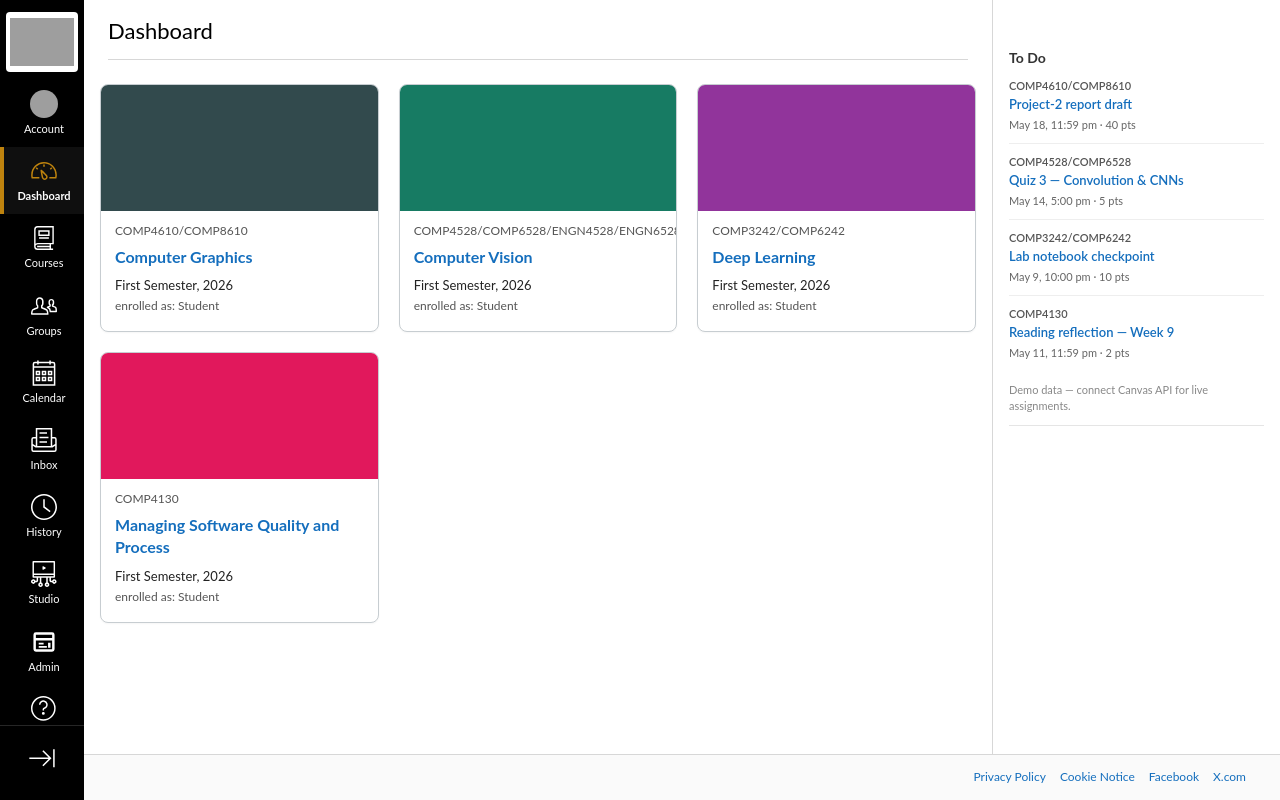
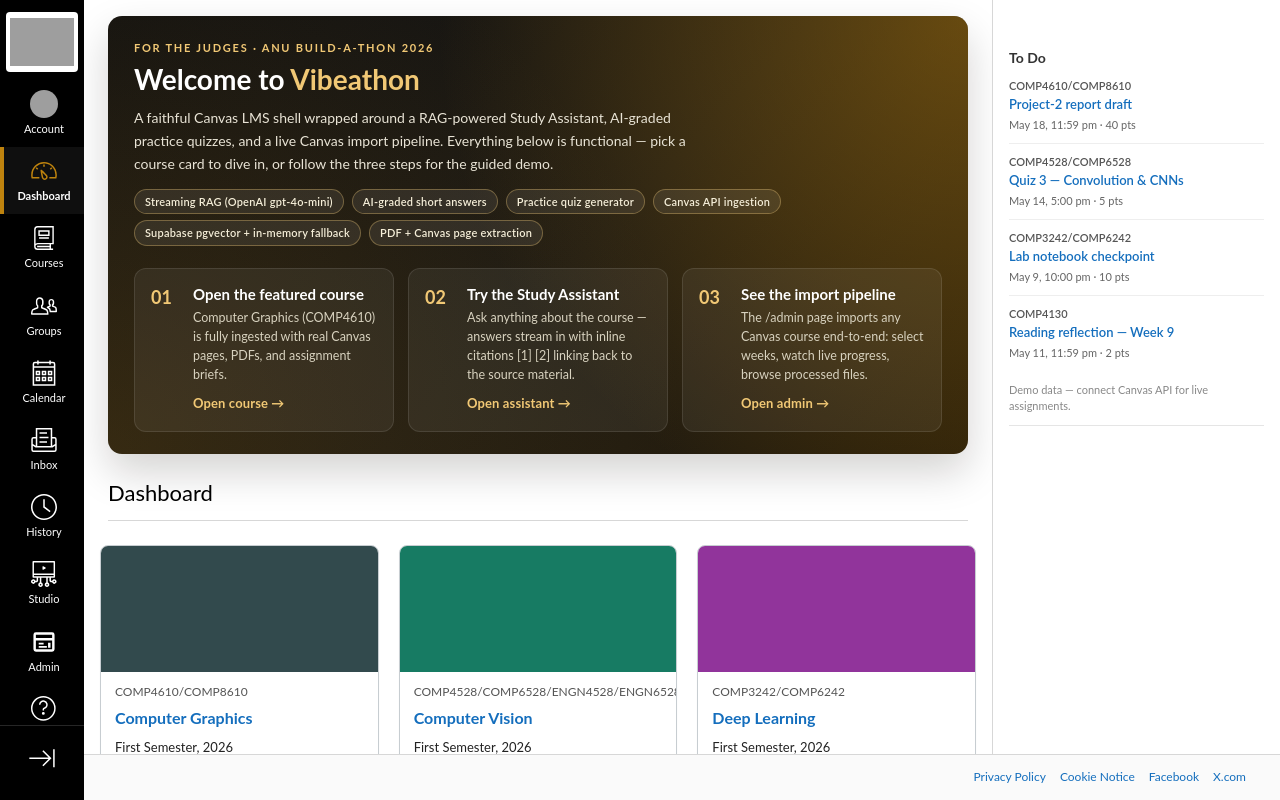
Before and after one commit to HarryRandall/vibeathon, a Next.js app: page / in a window 1280 px wide. Built offline with nearby package versions, Linux system fonts and the light colour scheme; grey boxes are pictures that could not be loaded.

Commit message:
landing page

```diff
--- a/src/app/globals.css
+++ b/src/app/globals.css
@@ -1954,3 +1954,169 @@ body {
     flex-direction: column;
   }
 }
+
+/* Dashboard – judges' guided demo banner */
+.judge-guide {
+  margin: 16px 16px 8px;
+  padding: 24px 26px 22px;
+  border-radius: 14px;
+  background: linear-gradient(135deg, #111111 0%, #1d1a14 55%, #2a1f0a 100%);
+  color: #fefdf8;
+  box-shadow: 0 18px 40px rgba(15, 12, 5, 0.18);
+  position: relative;
+  overflow: hidden;
+  max-width: 1200px;
+}
+
+.judge-guide::before {
+  content: '';
+  position: absolute;
+  inset: 0;
+  background:
+    radial-gradient(circle at 100% 0%, rgba(190, 131, 14, 0.45) 0%, transparent 55%),
+    radial-gradient(circle at 0% 100%, rgba(190, 131, 14, 0.18) 0%, transparent 60%);
+  pointer-events: none;
+}
+
+.judge-guide > * {
+  position: relative;
+}
+
+.judge-guide__intro {
+  max-width: 780px;
+}
+
+.judge-guide__eyebrow {
+  margin: 0;
+  font-size: 11px;
+  font-weight: 700;
+  letter-spacing: 0.16em;
+  text-transform: uppercase;
+  color: #f1c875;
+}
+
+.judge-guide__title {
+  margin: 8px 0 10px;
+  font-size: 28px;
+  line-height: 1.15;
+  font-weight: 700;
+  color: #ffffff;
+}
+
+.judge-guide__title span {
+  color: #f1c875;
+}
+
+.judge-guide__lede {
+  margin: 0;
+  font-size: 14px;
+  line-height: 1.65;
+  color: #e9e4d6;
+  max-width: 70ch;
+}
+
+.judge-guide__pills {
+  list-style: none;
+  margin: 14px 0 0;
+  padding: 0;
+  display: flex;
+  flex-wrap: wrap;
+  gap: 6px 8px;
+}
+
+.judge-guide__pills li {
+  background: rgba(255, 255, 255, 0.08);
+  border: 1px solid rgba(241, 200, 117, 0.35);
+  color: #f6efd9;
+  font-size: 11px;
+  font-weight: 600;
+  letter-spacing: 0.02em;
+  padding: 4px 10px;
+  border-radius: 999px;
+}
+
+.judge-guide__steps {
+  list-style: none;
+  margin: 22px 0 0;
+  padding: 0;
+  display: grid;
+  grid-template-columns: repeat(3, minmax(0, 1fr));
+  gap: 14px;
+}
+
+.judge-step {
+  background: rgba(255, 255, 255, 0.06);
+  border: 1px solid rgba(255, 255, 255, 0.1);
+  border-radius: 12px;
+  padding: 16px 16px 18px;
+  display: flex;
+  gap: 14px;
+  transition: background 160ms ease, border-color 160ms ease, transform 160ms ease;
+}
+
+.judge-step:hover {
+  background: rgba(255, 255, 255, 0.1);
+  border-color: rgba(241, 200, 117, 0.55);
+  transform: translateY(-2px);
+}
+
+.judge-step__number {
+  font-size: 18px;
+  font-weight: 700;
+  color: #f1c875;
+  font-variant-numeric: tabular-nums;
+  flex-shrink: 0;
+  min-width: 28px;
+}
+
+.judge-step__body {
+  display: flex;
+  flex-direction: column;
+  gap: 6px;
+  min-width: 0;
+}
+
+.judge-step__title {
+  margin: 0;
+  font-size: 15px;
+  font-weight: 700;
+  color: #ffffff;
+  line-height: 1.25;
+}
+
+.judge-step__copy {
+  margin: 0;
+  font-size: 12.5px;
+  line-height: 1.5;
+  color: #d8d2bf;
+}
+
+.judge-step__cta {
+  margin-top: 4px;
+  align-self: flex-start;
+  color: #f1c875;
+  font-size: 13px;
+  font-weight: 700;
+  text-decoration: none;
+  letter-spacing: 0.01em;
+}
+
+.judge-step__cta:hover {
+  text-decoration: underline;
+  color: #ffd98c;
+}
+
+@media (max-width: 991px) {
+  .judge-guide {
+    margin: 12px 12px 4px;
+    padding: 20px 18px 18px;
+  }
+
+  .judge-guide__title {
+    font-size: 22px;
+  }
+
+  .judge-guide__steps {
+    grid-template-columns: 1fr;
+  }
+}
--- a/src/app/page.tsx
+++ b/src/app/page.tsx
@@ -1,11 +1,81 @@
 import Link from 'next/link';
-import { DASHBOARD_COURSES } from '@/lib/canvas-demo';
+import { DASHBOARD_COURSES, FEATURE_COURSE_ID } from '@/lib/canvas-demo';
+
+const JUDGE_STEPS = [
+  {
+    number: '01',
+    title: 'Open the featured course',
+    body: 'Computer Graphics (COMP4610) is fully ingested with real Canvas pages, PDFs, and assignment briefs.',
+    href: `/courses/${FEATURE_COURSE_ID}`,
+    cta: 'Open course →',
+  },
+  {
+    number: '02',
+    title: 'Try the Study Assistant',
+    body: 'Ask anything about the course — answers stream in with inline citations [1] [2] linking back to the source material.',
+    href: `/courses/${FEATURE_COURSE_ID}/assistant`,
+    cta: 'Open assistant →',
+  },
+  {
+    number: '03',
+    title: 'See the import pipeline',
+    body: 'The /admin page imports any Canvas course end-to-end: select weeks, watch live progress, browse processed files.',
+    href: '/admin',
+    cta: 'Open admin →',
+  },
+];
+
+const FEATURE_PILLS = [
+  'Streaming RAG (OpenAI gpt-4o-mini)',
+  'AI-graded short answers',
+  'Practice quiz generator',
+  'Canvas API ingestion',
+  'Supabase pgvector + in-memory fallback',
+  'PDF + Canvas page extraction',
+];
 
 export default function DashboardPage() {
   return (
     <>
       <h1 className="screenreader-only">Dashboard</h1>
       <div id="announcementWrapper" />
+
+      <section className="judge-guide" aria-labelledby="judge-guide-title">
+        <div className="judge-guide__intro">
+          <p className="judge-guide__eyebrow">For the judges · ANU Build-a-thon 2026</p>
+          <h2 id="judge-guide-title" className="judge-guide__title">
+            Welcome to <span>Vibeathon</span>
+          </h2>
+          <p className="judge-guide__lede">
+            A faithful Canvas LMS shell wrapped around a RAG-powered Study Assistant, AI-graded practice quizzes,
+            and a live Canvas import pipeline. Everything below is functional — pick a course card to dive in,
+            or follow the three steps for the guided demo.
+          </p>
+          <ul className="judge-guide__pills">
+            {FEATURE_PILLS.map((label) => (
+              <li key={label}>{label}</li>
+            ))}
+          </ul>
+        </div>
+
+        <ol className="judge-guide__steps">
+          {JUDGE_STEPS.map((step) => (
+            <li key={step.number} className="judge-step">
+              <span className="judge-step__number" aria-hidden="true">
+                {step.number}
+              </span>
+              <div className="judge-step__body">
+                <h3 className="judge-step__title">{step.title}</h3>
+                <p className="judge-step__copy">{step.body}</p>
+                <Link className="judge-step__cta" href={step.href}>
+                  {step.cta}
+                </Link>
+              </div>
+            </li>
+          ))}
+        </ol>
+      </section>
+
       <header className="ic-Dashboard-header">
         <div className="ic-Dashboard-header__title-row">
           <h2 className="ic-Dashboard-header__title">Dashboard</h2>
```
